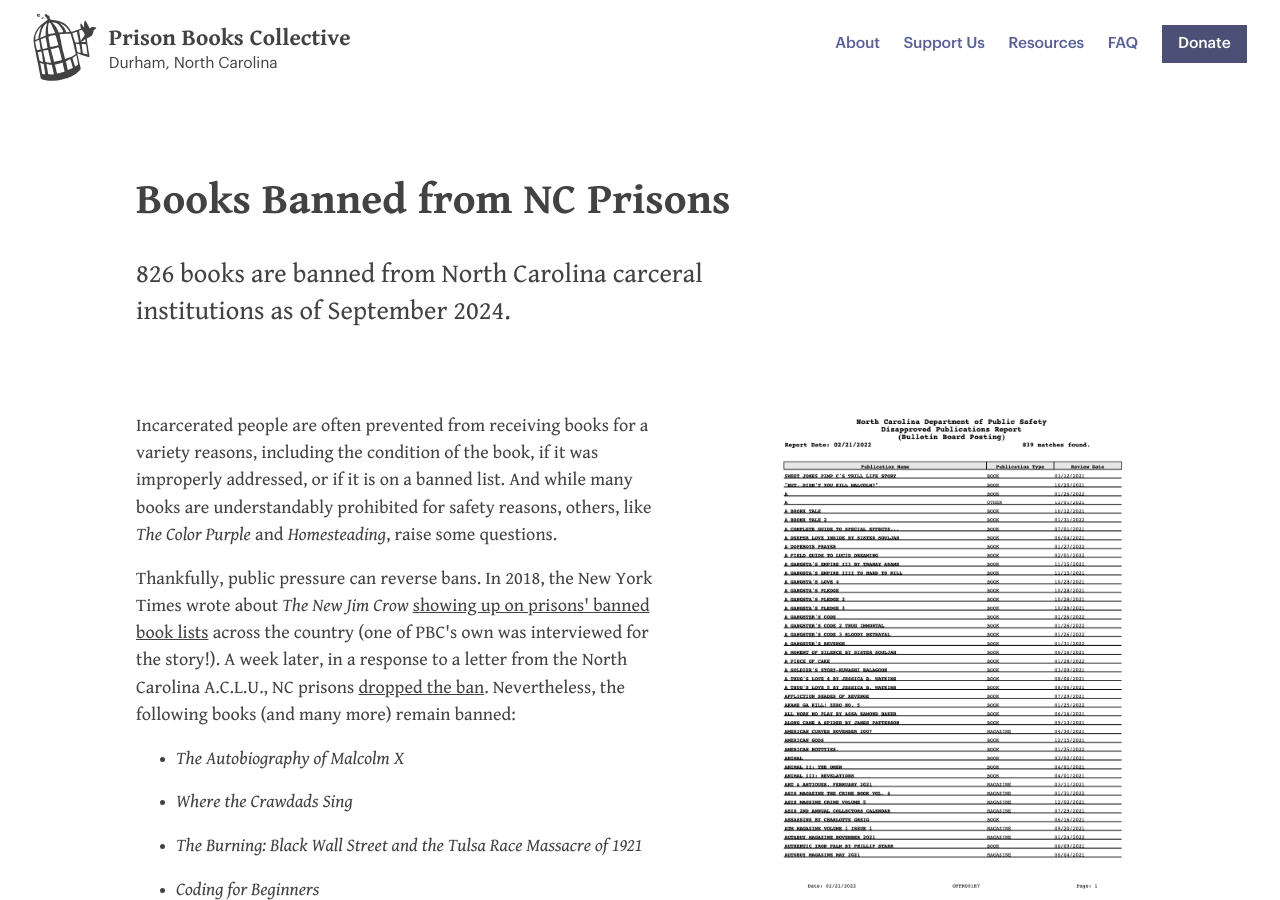
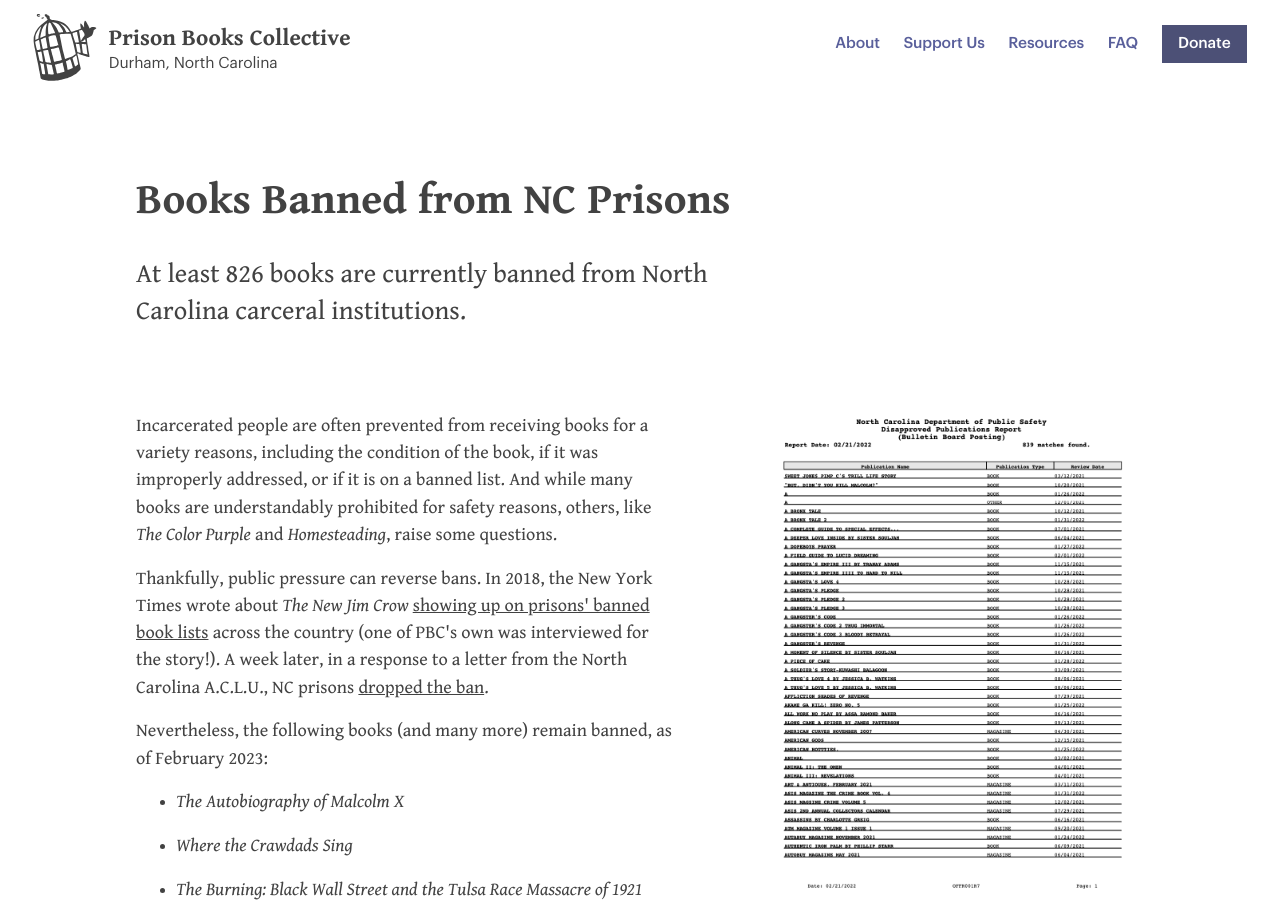
Before and after one commit to prisonbookscollective/prisonbookscollective.github.io, a Jekyll site: the page built from banned-books.md, in a window 1280 px wide and 900 px high. Built offline with Jekyll 4.4.1, drawn with Linux system fonts in a browser that asks for light colours.

Commit message:
Updates banned book details

```diff
--- a/banned-books.md
+++ b/banned-books.md
@@ -2,13 +2,14 @@
 layout: default
 title: Books Banned from NC Prisons
 title_full: Books Banned from NC Prisons
-intro: 826 books are banned from North Carolina carceral institutions as of September 2024.
+intro: At least 826 books are currently banned from North Carolina carceral institutions.
 ---
 
 <div class="banned-books">
 	<div class="content-container-width">
 		<p>Incarcerated people are often prevented from receiving books for a variety reasons, including the condition of the book, if it was improperly addressed, or if it is on a banned list. And while many books are understandably prohibited for safety reasons, others, like <i>The Color Purple</i> and <i>Homesteading</i>, raise some questions.</p>
-		<p>Thankfully, public pressure can reverse bans. In 2018, the New York Times wrote about <i>The New Jim Crow</i> <a href="https://www.nytimes.com/2018/01/18/us/new-jim-crow-book-ban-prison.html">showing up on prisons' banned book lists</a> across the country (one of PBC's own was interviewed for the story!). A week later, in a response to a letter from the North Carolina A.C.L.U., NC prisons <a href="https://www.nytimes.com/2018/01/24/us/new-jim-crow-north-carolina.html">dropped the ban</a>. Nevertheless, the following books (and many more) remain banned:</p>
+		<p>Thankfully, public pressure can reverse bans. In 2018, the New York Times wrote about <i>The New Jim Crow</i> <a href="https://www.nytimes.com/2018/01/18/us/new-jim-crow-book-ban-prison.html">showing up on prisons' banned book lists</a> across the country (one of PBC's own was interviewed for the story!). A week later, in a response to a letter from the North Carolina A.C.L.U., NC prisons <a href="https://www.nytimes.com/2018/01/24/us/new-jim-crow-north-carolina.html">dropped the ban</a>.</p>
+		<p>Nevertheless, the following books (and many more) remain banned, as of February 2023:</p>
 		<ul>
 			<li><p><i>The Autobiography of Malcolm X</i></p></li>
 			<li><p><i>Where the Crawdads Sing</i></p></li>
```
